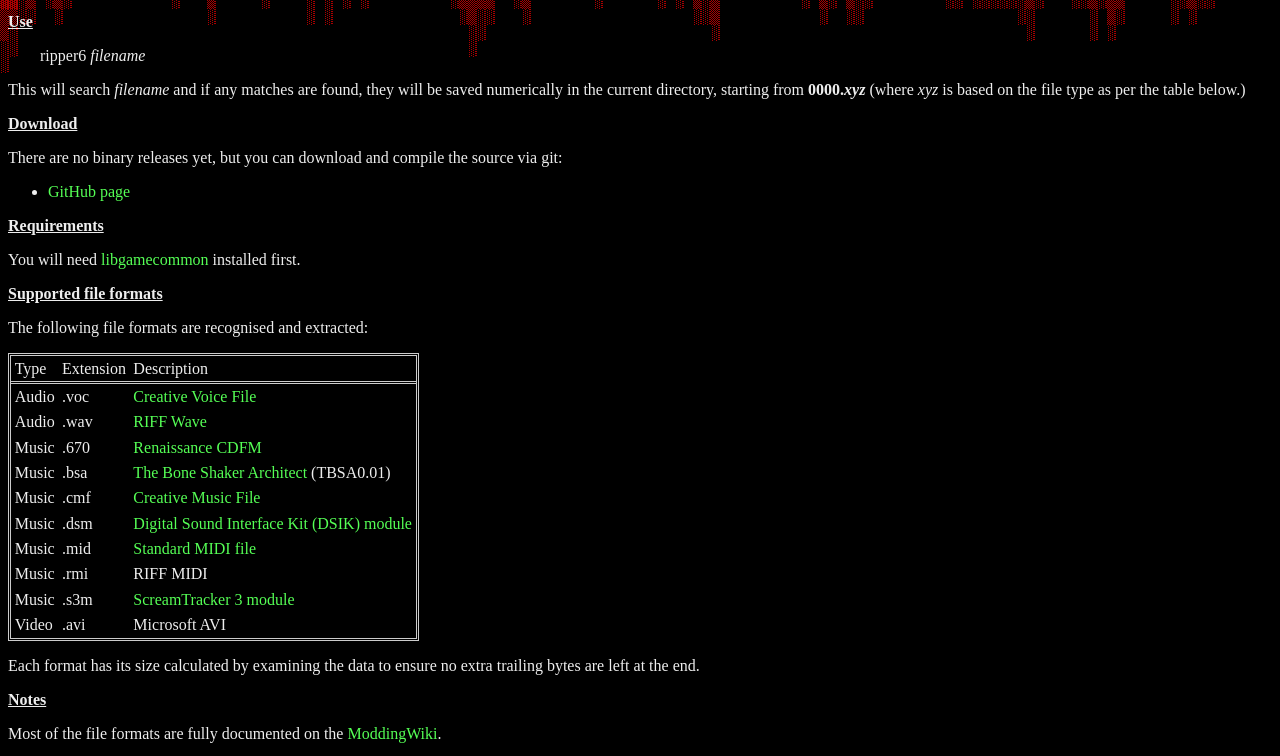
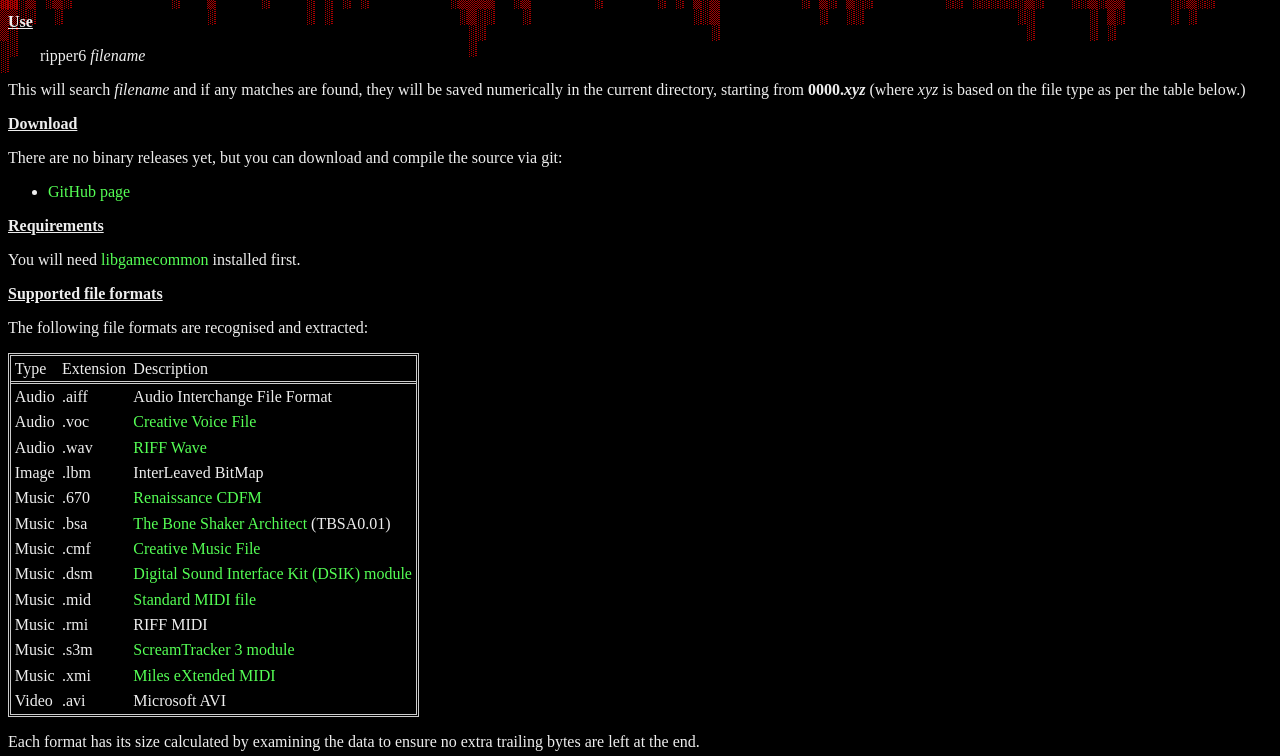
Before and after one commit to Malvineous/ripper6, a plain HTML site: page index.html in a window 1280 px wide. Shown: the part 119-875 px from the top of the page. Drawn offline with Linux system fonts and the light colour scheme.

Commit message:
Add IFF files to format list

```diff
--- a/index.html
+++ b/index.html
@@ -151,8 +151,11 @@ function stalac(tm)
 </thead>
 <tbody>
 
+<tr><td>Audio</td><td>.aiff</td><td>Audio Interchange File Format</td></tr>
 <tr><td>Audio</td><td>.voc</td><td><a href="http://www.shikadi.net/moddingwiki/VOC_Format">Creative Voice File</a></td></tr>
 <tr><td>Audio</td><td>.wav</td><td><a href="http://www.shikadi.net/moddingwiki/WAV_Format">RIFF Wave</a></td></tr>
+
+<tr><td>Image</td><td>.lbm</td><td>InterLeaved BitMap</td></tr>
 
 <tr><td>Music</td><td>.670</td><td><a href="http://www.shikadi.net/moddingwiki/CDFM_Format">Renaissance CDFM</a></td></tr>
 <tr><td>Music</td><td>.bsa</td><td><a href="http://www.shikadi.net/moddingwiki/TBSA_Music_Format">The Bone Shaker Architect</a> (TBSA0.01)</td></tr>
@@ -161,6 +164,7 @@ function stalac(tm)
 <tr><td>Music</td><td>.mid</td><td><a href="http://www.shikadi.net/moddingwiki/MID_Format">Standard MIDI file</a></td></tr>
 <tr><td>Music</td><td>.rmi</td><td>RIFF MIDI</td></tr>
 <tr><td>Music</td><td>.s3m</td><td><a href="http://www.shikadi.net/moddingwiki/S3M_Format">ScreamTracker 3 module</a></td></tr>
+<tr><td>Music</td><td>.xmi</td><td><a href="http://www.shikadi.net/moddingwiki/XMI_Format">Miles eXtended MIDI</a></td></tr>
 
 <tr><td>Video</td><td>.avi</td><td>Microsoft AVI</td></tr>
 
```
